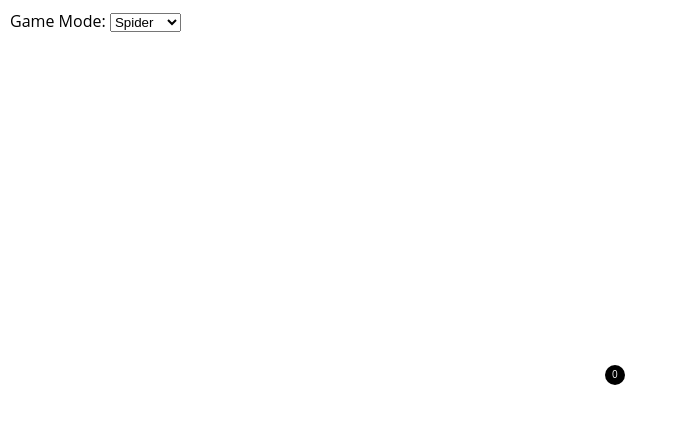
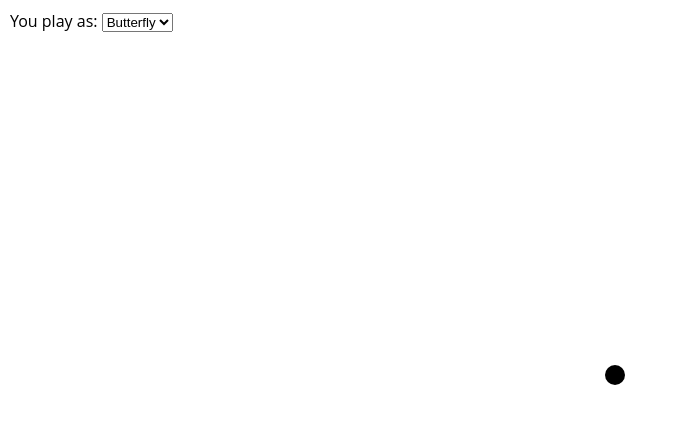
Before and after one commit to theMasix/greedy-spiders, a plain HTML site: page index.html in a window 1280 px wide. Shown: the top 431 px of the page, 0-688 px from the left. Drawn offline with Linux system fonts and the light colour scheme; a web font is replaced by a local one.

Commit message:
a commit from last commits

```diff
--- a/config.js
+++ b/config.js
@@ -1,4 +1,4 @@
 // Checking gameMode and track it
 let gameMode = 0;
 let gamePlay = false;
-let writeIndexOnNodes = true;
+let writeIndexOnNodes = false;
--- a/index.html
+++ b/index.html
@@ -8,10 +8,10 @@
 
 <body>
   <div class="choose-mode">
-    <span>Game Mode: </span>
+    <span>You play as:</span>
     <select name="mode" id="select-mode">
-      <option value="0" selected>Spider</option>
-      <option value="1">Butterfly</option>
+      <option value="0" selected>Butterfly</option>
+      <option value="1">Spider</option>
     </select>
   </div>
 
--- a/process.js
+++ b/process.js
@@ -740,7 +740,6 @@ Game.play = function() {
 
   // Computer plays as protector
   if (gameMode == 1) {
-    console.log(spiderNode);
     if (spiderNode.isButterfly) {
       // It means the spider won
       let text = `شما بردید. به پروانه رسیدید!`;
```
